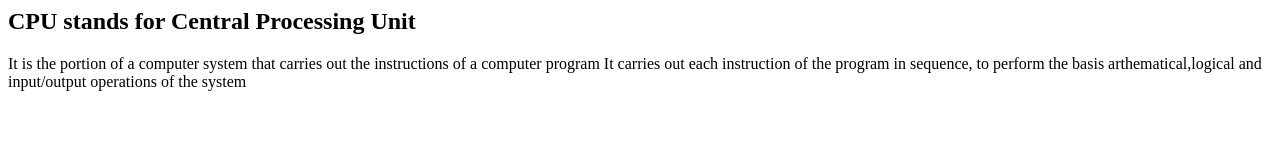
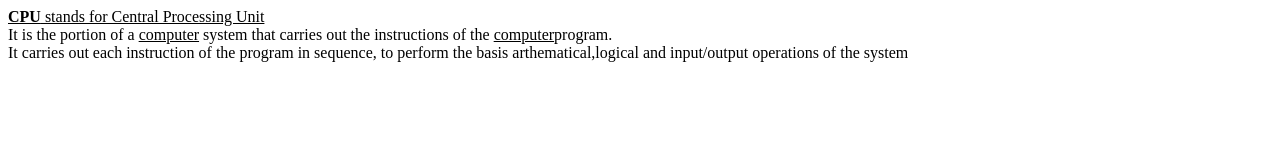
Before and after one commit to iamneo-production/bfdfeeaccdadaeccdfffebaeceaec, a website: page public/index.html in a window 1280 px wide. Drawn offline with Linux system fonts and the light colour scheme.

Commit message:
Backup Commit

```diff
--- a/public/index.html
+++ b/public/index.html
@@ -1,9 +1,8 @@
 <html>
 <body>
-            <h2> CPU stands for Central Processing Unit</h2>
-            It is the portion of a computer system that carries
-            out the instructions of a computer program</h2>
+            <p> <u><b>CPU</b> stands for Central Processing Unit</u><br>
+            It is the portion of a <u>computer</u> system that carries out the instructions of the <u>computer</u>program.<br>
             It carries out each instruction of the program in sequence,
-             to perform the basis arthematical,logical  and input/output operations of the system</h2>
+            to perform the basis arthematical,logical  and input/output operations of the system</br>
         </body>
  </html>
```
